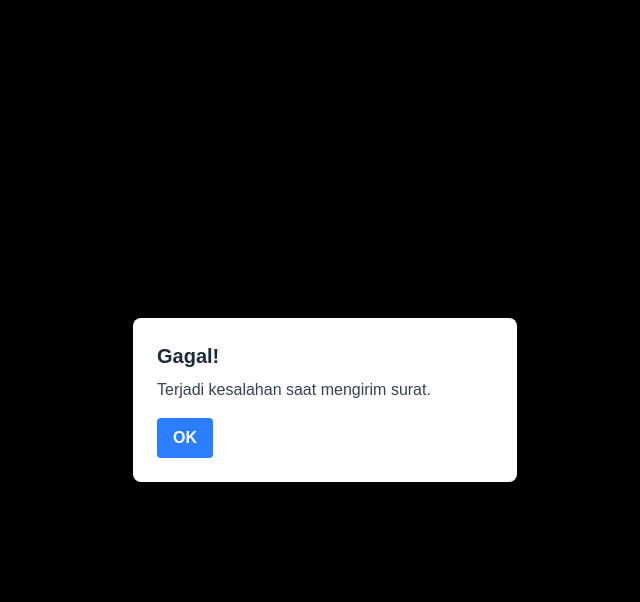
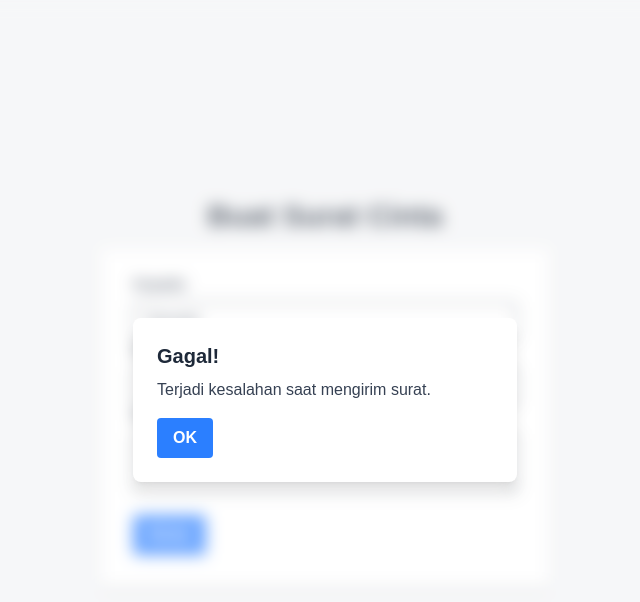
Before and after one commit to RyHarJr/loveletter-app, a Next.js app: page /form in a window 1280 px wide. Both pictures are taken after typing "Sample", "Sample", "Sample" into the empty fields and a click on the button "Kirim". Shown: the top 602 px of the page, without its empty margins (315-955 px from the left). Built offline with nearby package versions, Linux system fonts and the light colour scheme; no server answers.

Commit message:
Enhance alert modal styling with backdrop blur effect

```diff
--- a/src/pages/form.js
+++ b/src/pages/form.js
@@ -102,7 +102,7 @@ const Form = () => {
 
             {/* Alert Modal */}
             {showAlert && (
-                <div className="fixed inset-0 bg-black bg-opacity-30 flex items-center justify-center z-50">
+                <div className="fixed inset-0 backdrop-blur-sm bg-white/30 flex items-center justify-center z-50">
                     <div className="bg-white p-6 rounded-lg shadow-lg max-w-sm w-full">
                         <h3 className="text-xl font-semibold mb-2 text-gray-800">{alertContent.title}</h3>
                         <p className="mb-4 text-gray-700">{alertContent.message}</p>
```
